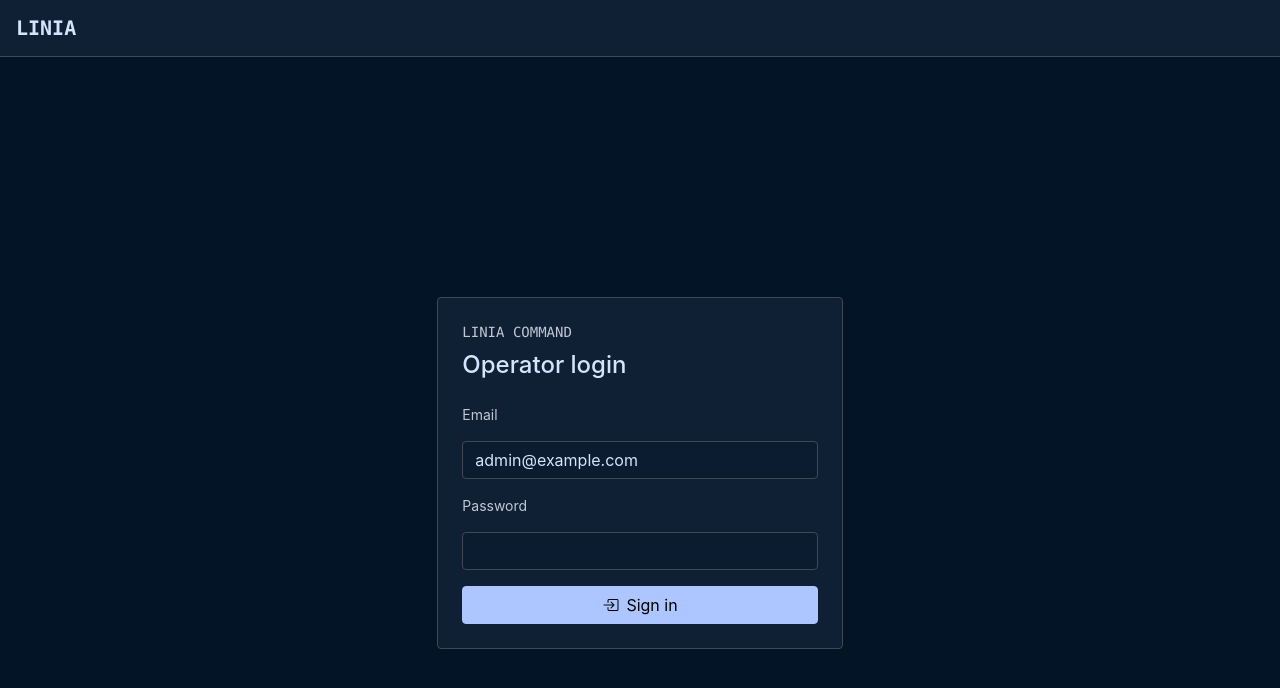
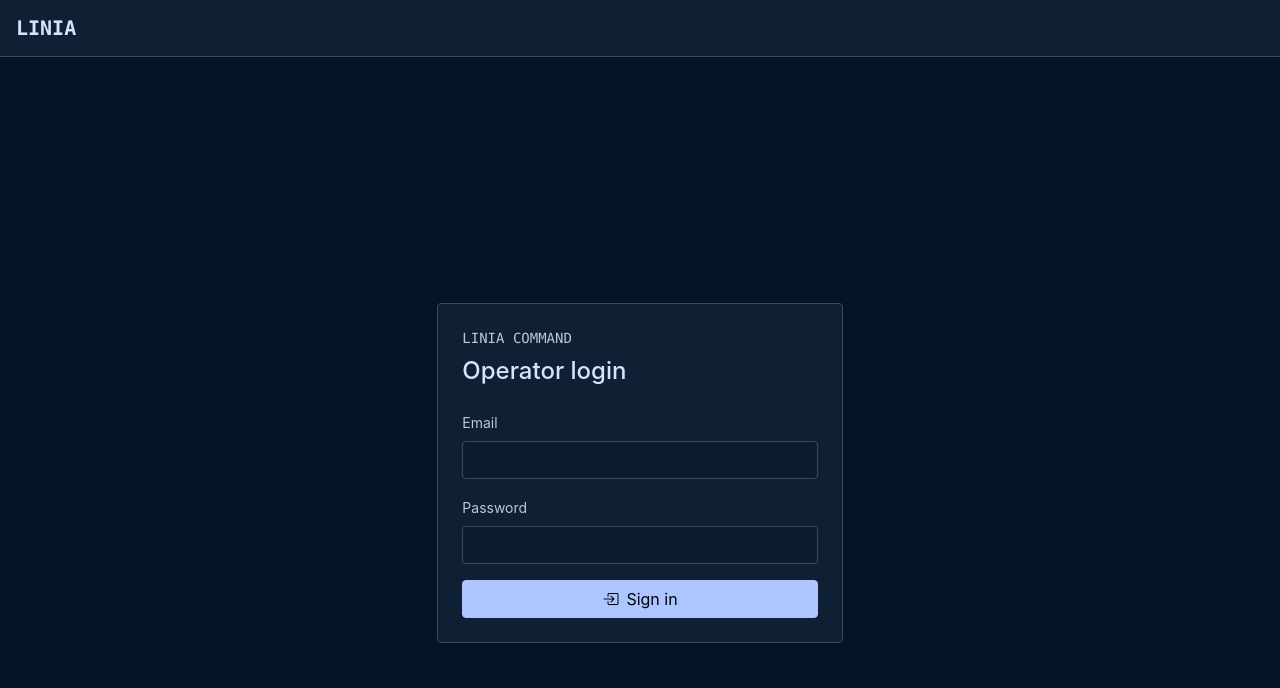
Before and after one commit to anisbouhadida/linia, an Angular app in the folder apps/web/: page /login in a window 1280 px wide. Shown: the top 688 px of the page. Built offline with nearby package versions, Linux system fonts and the light colour scheme.

Commit message:
feat: enhance login form validation with Bootstrap feedback for email and password

```diff
--- a/apps/web/src/app/auth/login.page.html
+++ b/apps/web/src/app/auth/login.page.html
@@ -1,28 +1,52 @@
-<main class="container-fluid min-vh-100 d-flex align-items-center justify-content-center bg-body text-body p-3">
+<main
+  class="container-fluid min-vh-100 d-flex align-items-center justify-content-center bg-body text-body p-3"
+>
   <section
     class="col-12 col-sm-8 col-md-5 col-lg-4 border rounded bg-body-tertiary p-4"
     aria-labelledby="login-title"
   >
     <p class="small text-body-secondary font-monospace text-uppercase mb-2">Linia Command</p>
     <h1 id="login-title" class="h4 mb-4">Operator login</h1>
-    <form class="d-grid gap-3" [formGroup]="form" (ngSubmit)="submit()">
-      <label class="form-label small text-body-secondary mb-0" for="email">Email</label>
+    <form class="d-grid gap-3" [formGroup]="form" (ngSubmit)="submit()" novalidate>
+      <div>
+        <label class="form-label small text-body-secondary" for="email">Email</label>
         <input
           id="email"
           type="email"
           formControlName="email"
           autocomplete="username"
           class="form-control"
+          [class.is-invalid]="form.controls.email.touched && form.controls.email.invalid"
+          aria-describedby="email-feedback"
+          required
         />
+        @if (form.controls.email.touched && form.controls.email.invalid) {
+          <div id="email-feedback" class="invalid-feedback">
+            @if (form.controls.email.hasError('required')) {
+              Email is required
+            } @else {
+              Enter a valid email address
+            }
+          </div>
+        }
+      </div>
 
-      <label class="form-label small text-body-secondary mb-0" for="password">Password</label>
+      <div>
+        <label class="form-label small text-body-secondary" for="password">Password</label>
         <input
           id="password"
           type="password"
           formControlName="password"
           autocomplete="current-password"
           class="form-control"
+          [class.is-invalid]="form.controls.password.touched && form.controls.password.invalid"
+          aria-describedby="password-feedback"
+          required
         />
+        @if (form.controls.password.touched && form.controls.password.invalid) {
+          <div id="password-feedback" class="invalid-feedback">Password is required</div>
+        }
+      </div>
 
       @if (errorMessage()) {
         <p class="text-danger-emphasis mb-0" role="alert">{{ errorMessage() }}</p>
--- a/apps/web/src/app/auth/login.page.ts
+++ b/apps/web/src/app/auth/login.page.ts
@@ -1,10 +1,5 @@
 import { Component, signal } from '@angular/core';
-import {
-  FormControl,
-  FormGroup,
-  ReactiveFormsModule,
-  Validators,
-} from '@angular/forms';
+import { FormControl, FormGroup, ReactiveFormsModule, Validators } from '@angular/forms';
 import { Router } from '@angular/router';
 import { authErrorMessage } from '../api-error-message';
 import { AuthService } from './auth.service';
@@ -22,7 +17,7 @@ import { AuthService } from './auth.service';
 })
 export class LoginPage {
   protected readonly form = new FormGroup({
-    email: new FormControl('admin@example.com', {
+    email: new FormControl('', {
       nonNullable: true,
       validators: [Validators.required, Validators.email],
     }),
```
Also changed, not shown: 1 other file (tests, documents, lock files or other folders). Lines whose indentation alone changed are shown as unchanged.
